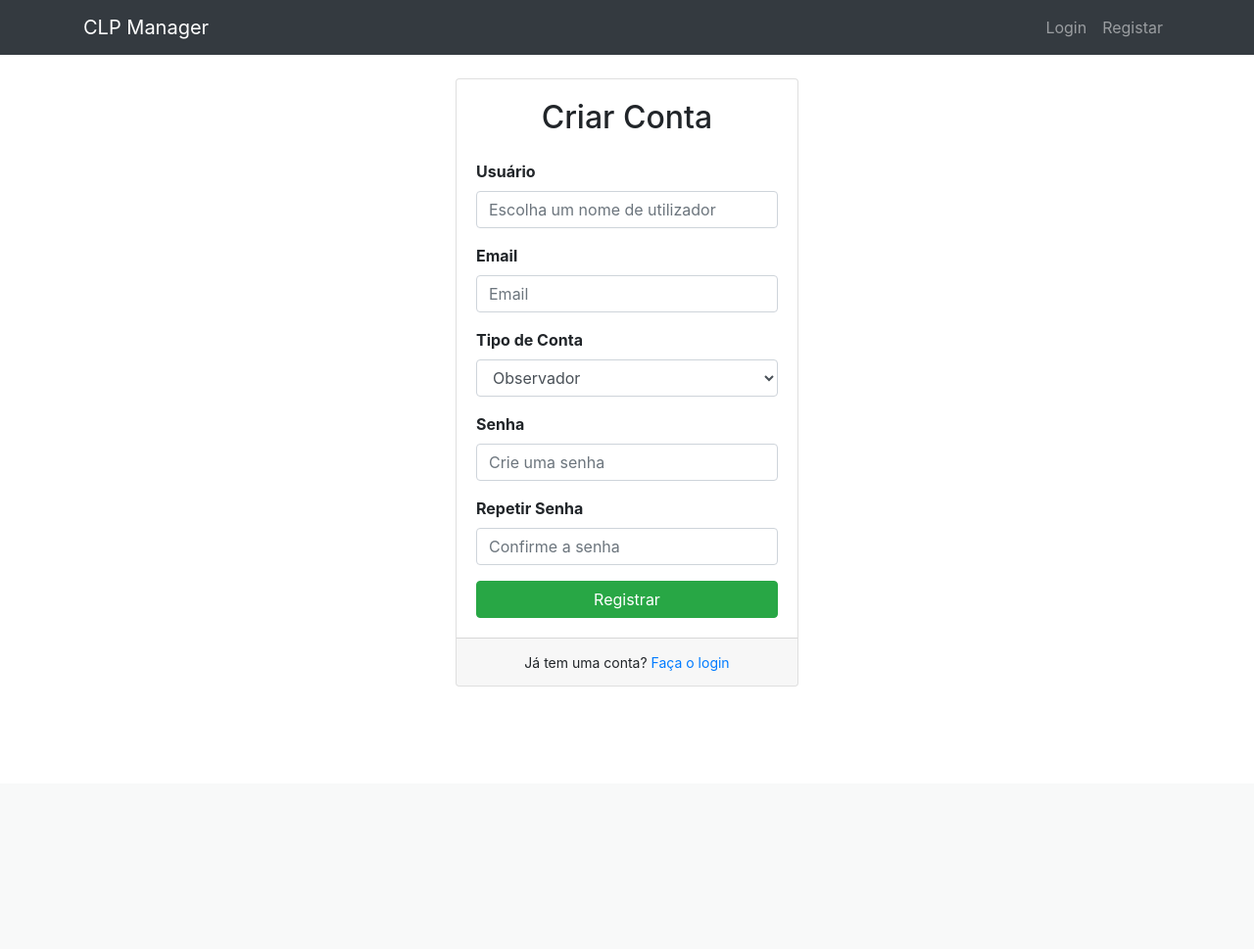
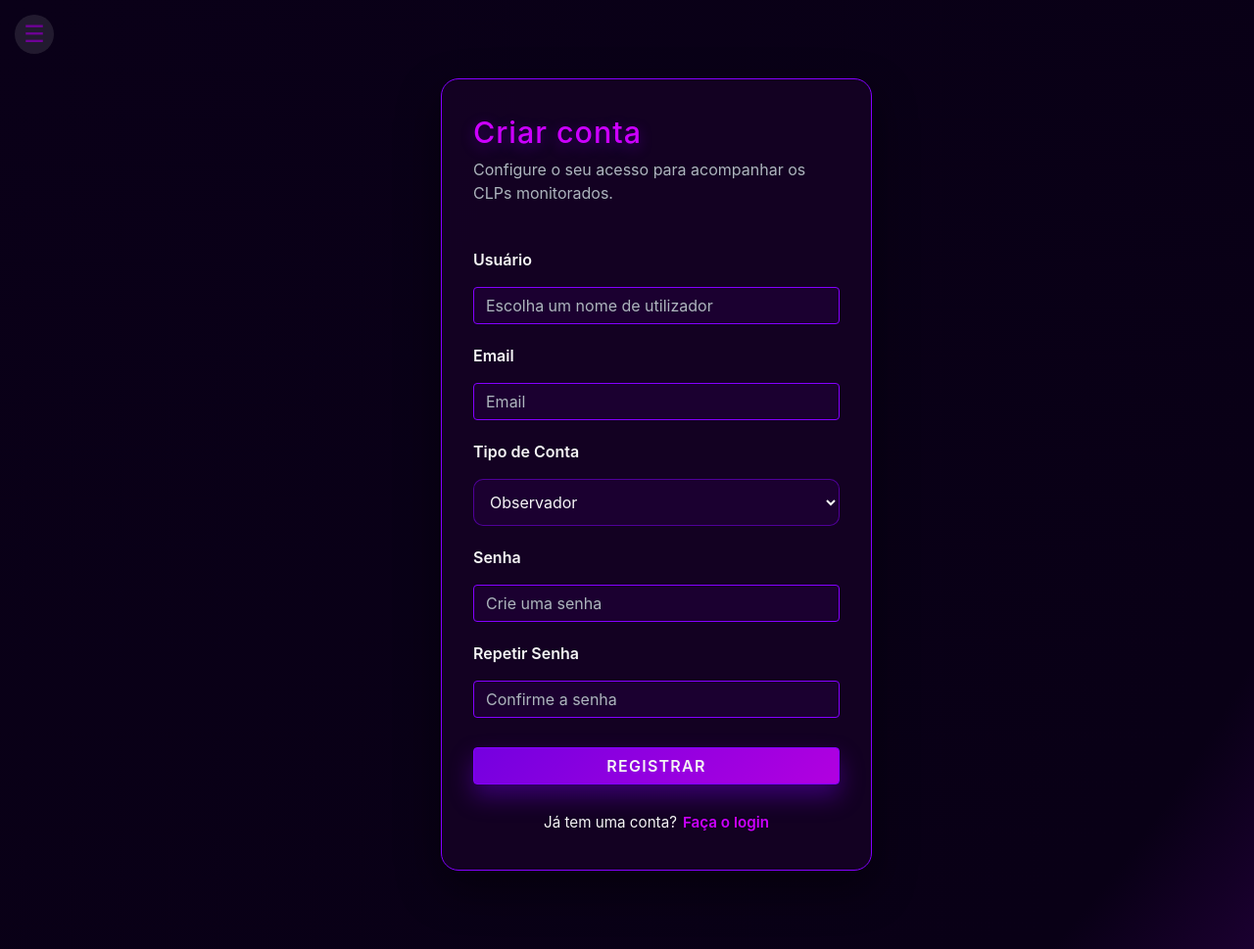
Before and after one commit to markus8006/CLP_TCC3, a Flask app: page /register in a window 1280 px wide. Shown: the whole page at 98% size. Before the commit the page ends 701 px from the top, so only its background shows below. Run offline with Flask 3, Linux system fonts and the light colour scheme; data comes from the database, SQL or seed files in the repository; data that the repository does not hold is empty.

Commit message:
Align auth pages with primary theme

```diff
--- /dev/null
+++ b/src/app/static/styles/users_page/auth.css
@@ -0,0 +1,114 @@
+.auth-page {
+    min-height: calc(100vh - 80px);
+    padding: 60px 20px;
+    display: flex;
+    justify-content: center;
+    align-items: center;
+}
+
+.auth-card {
+    width: min(440px, 100%);
+    background: rgba(21, 2, 37, 0.88);
+    border: 1px solid var(--primary-color);
+    border-radius: 18px;
+    padding: 36px 32px;
+    box-shadow: 0 18px 45px rgba(0, 0, 0, 0.45);
+    backdrop-filter: blur(6px);
+    display: flex;
+    flex-direction: column;
+    gap: 28px;
+}
+
+.auth-card__header h1 {
+    margin: 0;
+    font-size: 1.9rem;
+    color: var(--secondary-color);
+    text-shadow: 0 4px 14px rgba(132, 0, 255, 0.35);
+}
+
+.auth-card__header p {
+    margin-top: 8px;
+    color: var(--text-muted);
+}
+
+.auth-form {
+    display: flex;
+    flex-direction: column;
+    gap: 20px;
+}
+
+.auth-field {
+    display: flex;
+    flex-direction: column;
+    gap: 8px;
+}
+
+.auth-label {
+    font-weight: 600;
+    color: var(--text-color);
+}
+
+.auth-input {
+    width: 100%;
+    background: var(--light-dark-bg);
+    border: 1px solid rgba(132, 0, 255, 0.5);
+    border-radius: 10px;
+    padding: 12px;
+    color: var(--text-color);
+    transition: border-color 0.3s ease, box-shadow 0.3s ease;
+}
+
+.auth-input:focus {
+    outline: none;
+    border-color: var(--secondary-color);
+    box-shadow: 0 0 0 3px rgba(132, 0, 255, 0.2);
+}
+
+.auth-error {
+    color: #ff6b6b;
+    font-size: 0.85rem;
+}
+
+.auth-submit {
+    margin-top: 10px;
+    padding: 12px;
+    font-size: 1rem;
+    font-weight: 600;
+    text-transform: uppercase;
+    letter-spacing: 0.08em;
+    background: linear-gradient(135deg, rgba(132, 0, 255, 0.85), rgba(204, 0, 255, 0.85));
+    border: none;
+    border-radius: 999px;
+    box-shadow: 0 12px 24px rgba(132, 0, 255, 0.35);
+    transition: transform 0.2s ease, box-shadow 0.2s ease;
+}
+
+.auth-submit:hover {
+    transform: translateY(-1px);
+    box-shadow: 0 16px 30px rgba(204, 0, 255, 0.4);
+}
+
+.auth-card__footer {
+    display: flex;
+    justify-content: center;
+    gap: 6px;
+    font-size: 0.95rem;
+    color: var(--text-muted);
+}
+
+.auth-card__footer a {
+    color: var(--secondary-color);
+    font-weight: 600;
+}
+
+@media (max-width: 576px) {
+    .auth-card {
+        padding: 32px 24px;
+        border-radius: 14px;
+        gap: 22px;
+    }
+
+    .auth-card__header h1 {
+        font-size: 1.7rem;
+    }
+}
--- a/src/app/templates/users_page/register.html
+++ b/src/app/templates/users_page/register.html
@@ -1,75 +1,69 @@
-{% extends "users_page/users_base.html" %}
+{% extends "layouts/base.html" %}
 
 {% block title %}Registar - Gerenciador de CLPs{% endblock %}
 
-{% block css %} <link rel="stylesheet" href="{{ url_for('static', filename='styles/users_page/register.css') }}"> {% endblock %}
+{% block css %}
+<link rel="stylesheet" href="{{ url_for('static', filename='styles/users_page/auth.css') }}">
+{% endblock %}
 
 {% block content %}
-<div class="row justify-content-center">
-    <div class="col-md-6 col-lg-4">
-        <div class="card">
-            <div class="card-body">
-                <h2 class="card-title text-center mb-4">Criar Conta</h2>
+<section class="auth-page">
+    <div class="auth-card">
+        <header class="auth-card__header">
+            <h1>Criar conta</h1>
+            <p>Configure o seu acesso para acompanhar os CLPs monitorados.</p>
+        </header>
 
-                <form method="POST" action="{{ url_for('auth.register') }}" novalidate>
-
+        <form method="POST" action="{{ url_for('auth.register') }}" novalidate class="auth-form">
             {{ form.hidden_tag() }}
 
-                    <div class="form-group">
-                        {{ form.username.label(class="font-weight-bold") }}
-                        {{ form.username(class="form-control", placeholder="Escolha um nome de utilizador") }}
-
+            <div class="auth-field">
+                {{ form.username.label(class="auth-label") }}
+                {{ form.username(class="auth-input", placeholder="Escolha um nome de utilizador") }}
                 {% for error in form.username.errors %}
-                            <span class="text-danger small">{{ error }}</span>
+                    <span class="auth-error">{{ error }}</span>
                 {% endfor %}
             </div>
 
-                    <div class="form-group">
-                        {{ form.email.label(class="font-weight-bold") }}
-                        {{ form.email(class="form-control", placeholder="Email") }}
-
-                        {% for error in form.password.errors %}
-                            <span class="text-danger small">{{ error }}</span>
+            <div class="auth-field">
+                {{ form.email.label(class="auth-label") }}
+                {{ form.email(class="auth-input", placeholder="Email") }}
+                {% for error in form.email.errors %}
+                    <span class="auth-error">{{ error }}</span>
                 {% endfor %}
             </div>
 
-                    <div class="form-group">
-                        {{ form.user_type.label(class="font-weight-bold") }}
-                        {{ form.user_type(class="form-control") }}
-
+            <div class="auth-field">
+                {{ form.user_type.label(class="auth-label") }}
+                {{ form.user_type(class="auth-input") }}
                 {% for error in form.user_type.errors %}
-                            <span class="text-danger small">{{ error }}</span>
+                    <span class="auth-error">{{ error }}</span>
                 {% endfor %}
             </div>
 
-                    <div class="form-group">
-                        {{ form.password.label(class="font-weight-bold") }}
-                        {{ form.password(class="form-control", placeholder="Crie uma senha") }}
-
+            <div class="auth-field">
+                {{ form.password.label(class="auth-label") }}
+                {{ form.password(class="auth-input", placeholder="Crie uma senha") }}
                 {% for error in form.password.errors %}
-                            <span class="text-danger small">{{ error }}</span>
+                    <span class="auth-error">{{ error }}</span>
                 {% endfor %}
             </div>
 
-
-                    <div class="form-group">
-                        {{ form.password2.label(class="font-weight-bold") }}
-                        {{ form.password2(class="form-control", placeholder="Confirme a senha") }}
-
+            <div class="auth-field">
+                {{ form.password2.label(class="auth-label") }}
+                {{ form.password2(class="auth-input", placeholder="Confirme a senha") }}
                 {% for error in form.password2.errors %}
-                            <span class="text-danger small">{{ error }}</span>
+                    <span class="auth-error">{{ error }}</span>
                 {% endfor %}
             </div>
 
+            {{ form.submit(class="btn btn-primary auth-submit") }}
+        </form>
 
-
-                    {{ form.submit(class="btn btn-success btn-block") }}
-                </form>
+        <footer class="auth-card__footer">
+            <span>Já tem uma conta?</span>
+            <a href="{{ url_for('auth.login') }}">Faça o login</a>
+        </footer>
     </div>
-            <div class="card-footer text-center">
-                <small>Já tem uma conta? <a href="{{ url_for('auth.login') }}">Faça o login</a></small>
-            </div>
-        </div>
-    </div>
-</div>
+</section>
 {% endblock %}
```
Also changed, not shown: src/app/templates/users_page/login.html (+28 -26 lines). Lines whose indentation alone changed are shown as unchanged.
